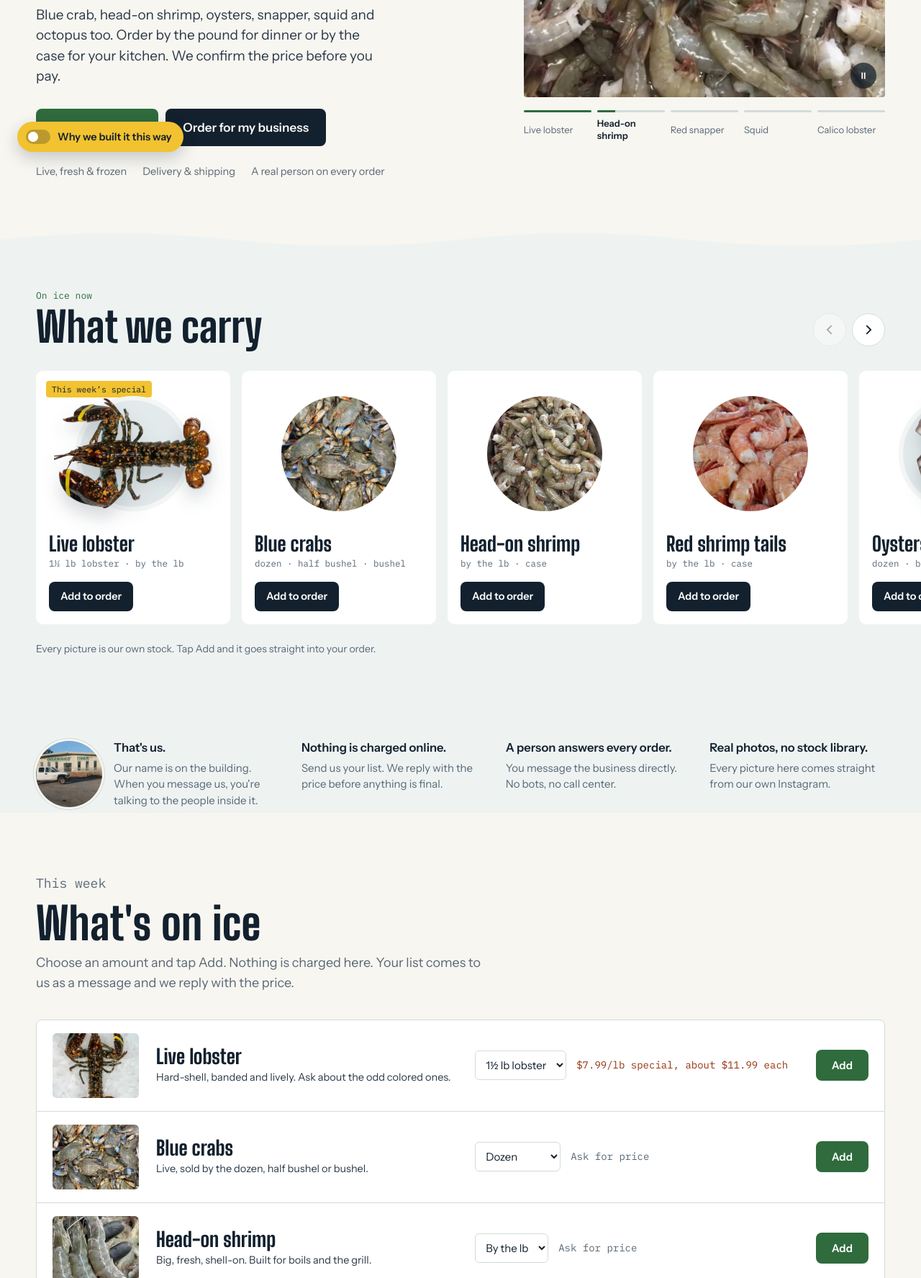
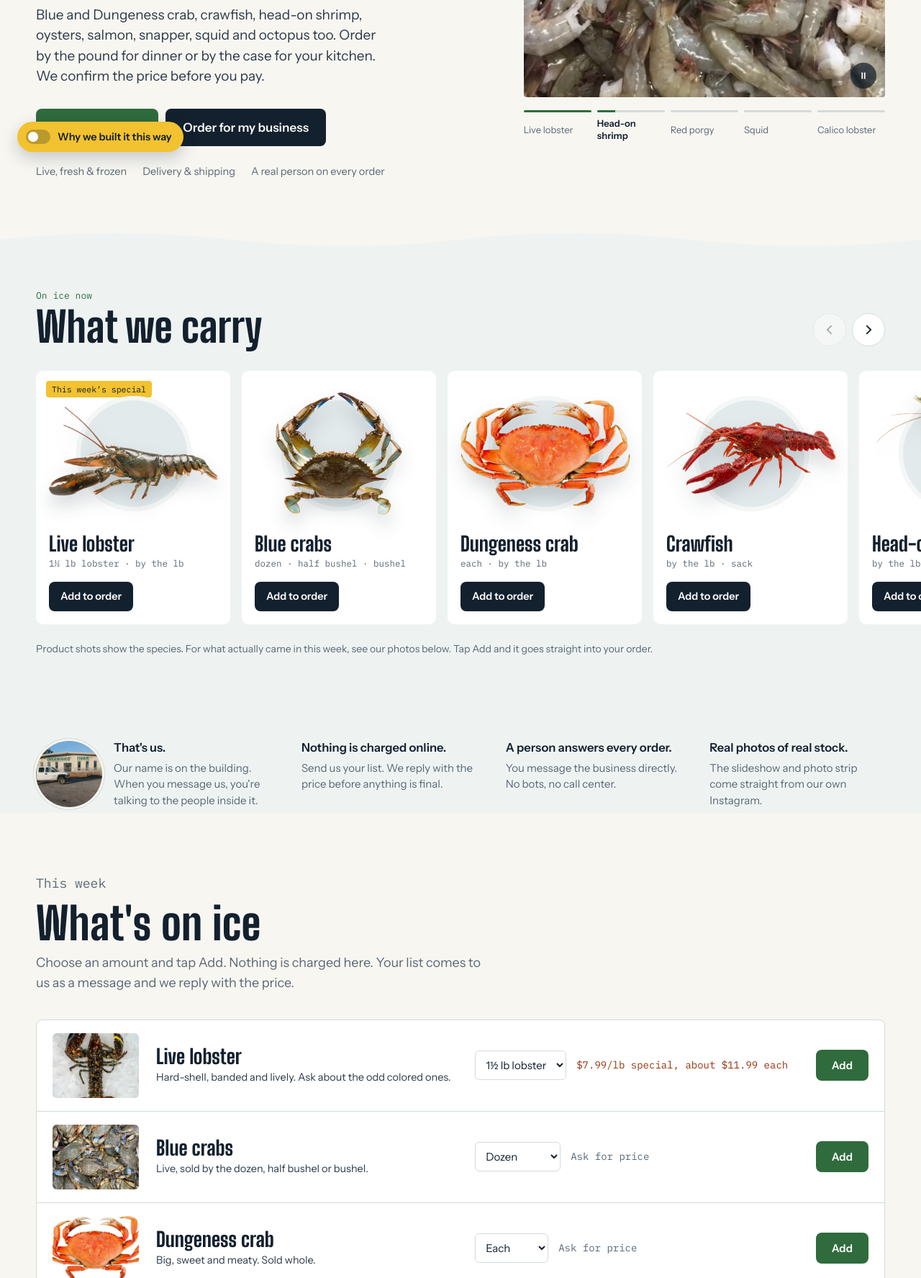
Before and after one commit to Studio1801/overnight-tider, a plain HTML site: page index.html in a window 1280 px wide. Shown: the part 565-2340 px from the top of the page at 72% size. Drawn offline with Linux system fonts and the light colour scheme.

Commit message:
Product shots for the catalog; add Dungeness, crawfish, salmon, red snapper, red porgy
Co-Authored-By: Claude Opus 5.5 <noreply@anthropic.com>
Claude-Session: https://claude.ai/code/session_01XkVdwEuAGN4pEEQ3Tjr2eU

```diff
--- a/index.html
+++ b/index.html
@@ -145,7 +145,7 @@ button{cursor:pointer}
 .card{flex:none;width:250px;scroll-snap-align:start;background:#fff;border-radius:10px;padding:20px 18px 18px;display:grid;gap:4px;align-content:start;position:relative}
 .plate{position:relative;height:190px;display:grid;place-items:center;margin-bottom:12px}
 .plate::before{content:"";position:absolute;width:160px;height:160px;border-radius:50%;background:var(--frost);box-shadow:inset 0 0 0 6px #f4f7f6}
-.plate img{position:relative;max-width:220px;max-height:185px;width:auto;height:auto;object-fit:contain;filter:drop-shadow(0 14px 12px rgba(19,32,46,.18));transition:transform .5s var(--ease);user-select:none;-webkit-user-drag:none}
+.plate img{position:relative;max-width:236px;max-height:170px;width:auto;height:auto;object-fit:contain;filter:drop-shadow(0 14px 12px rgba(19,32,46,.18));transition:transform .5s var(--ease);user-select:none;-webkit-user-drag:none}
 .plate.photo img{width:160px;height:160px;max-width:none;border-radius:50%;object-fit:cover;filter:none;box-shadow:inset 0 0 0 6px #f4f7f6}
 .card:hover .plate img{transform:translateY(-6px) rotate(-3deg) scale(1.04)}
 .card:hover .plate.photo img{transform:scale(1.05)}
@@ -423,7 +423,7 @@ body.why [data-why-on]{outline:2px dashed var(--band);outline-offset:6px;border-
     <div class="hero-copy">
     <p class="kicker rv" style="--d:0ms">For home cooks and restaurants</p>
     <h1 class="h1-anim"><span class="ln"><span style="--d:80ms">Live lobster and</span></span> <span class="ln"><span style="--d:160ms">fresh seafood,</span></span> <span class="ln"><span style="--d:240ms"><span class="band-u">delivered.</span></span></span></h1>
-    <p class="lede rv" style="--d:380ms">Blue crab, head-on shrimp, oysters, snapper, squid and octopus too. Order by the pound for dinner or by the case for your kitchen. We confirm the price before you pay.</p>
+    <p class="lede rv" style="--d:380ms">Blue and Dungeness crab, crawfish, head-on shrimp, oysters, salmon, snapper, squid and octopus too. Order by the pound for dinner or by the case for your kitchen. We confirm the price before you pay.</p>
     <div class="paths rv" style="--d:480ms">
       <a class="btn btn-green" href="#board">Order for home</a>
       <a class="btn btn-ink" href="#bulk">Order for my business</a>
@@ -438,7 +438,7 @@ body.why [data-why-on]{outline:2px dashed var(--band);outline-offset:6px;border-
     <div class="frame">
       <img src="img/crate.webp" alt="A crate of live lobsters with banded claws, one bright orange" width="1080" height="1080" fetchpriority="high" class="sl on" data-i="0">
       <img src="img/shrimp-tray.webp" alt="A steel tray full of fresh head-on shrimp" width="1080" height="1080" loading="lazy" class="sl" data-i="1">
-      <img src="img/snapper-box.webp" alt="Whole red snapper packed in a cooler" width="1080" height="1080" loading="lazy" class="sl" data-i="2">
+      <img src="img/snapper-box.webp" alt="Whole red porgy packed in a cooler" width="1080" height="1080" loading="lazy" class="sl" data-i="2">
       <img src="img/squid.webp" alt="Whole fresh squid piled together" width="1080" height="1080" loading="lazy" class="sl" data-i="3">
       <img src="img/lobster-hero.webp" alt="A calico lobster with yellow claw bands on crushed ice" width="1080" height="1080" loading="lazy" class="sl" data-i="4">
       <button type="button" class="pp" id="showPP" aria-label="Pause slideshow"><svg viewBox="0 0 16 16" aria-hidden="true"><path id="ppIcon" d="M5 3h2v10H5zM9 3h2v10H9z" fill="currentColor"/></svg></button>
@@ -446,7 +446,7 @@ body.why [data-why-on]{outline:2px dashed var(--band);outline-offset:6px;border-
     <div class="dots" role="group" aria-label="Choose a photo">
       <button type="button" class="dot on" data-go="0" aria-label="Show live lobster" aria-current="true"><i><b></b></i><span>Live lobster</span></button>
       <button type="button" class="dot" data-go="1" aria-label="Show head-on shrimp" aria-current="false"><i><b></b></i><span>Head-on shrimp</span></button>
-      <button type="button" class="dot" data-go="2" aria-label="Show red snapper" aria-current="false"><i><b></b></i><span>Red snapper</span></button>
+      <button type="button" class="dot" data-go="2" aria-label="Show red porgy" aria-current="false"><i><b></b></i><span>Red porgy</span></button>
       <button type="button" class="dot" data-go="3" aria-label="Show squid" aria-current="false"><i><b></b></i><span>Squid</span></button>
       <button type="button" class="dot" data-go="4" aria-label="Show calico lobster" aria-current="false"><i><b></b></i><span>Calico lobster</span></button>
     </div>
@@ -461,7 +461,7 @@ body.why [data-why-on]{outline:2px dashed var(--band);outline-offset:6px;border-
     <div class="carry-nav"><button type="button" id="cPrev" aria-label="Scroll back"><svg viewBox="0 0 20 20" aria-hidden="true"><path d="M12.5 4 6.5 10l6 6" fill="none" stroke="currentColor" stroke-width="2" stroke-linecap="round" stroke-linejoin="round"/></svg></button><button type="button" id="cNext" aria-label="Scroll forward"><svg viewBox="0 0 20 20" aria-hidden="true"><path d="m7.5 4 6 6-6 6" fill="none" stroke="currentColor" stroke-width="2" stroke-linecap="round" stroke-linejoin="round"/></svg></button></div>
   </div>
   <div class="track" id="track" tabindex="0" aria-label="Seafood we carry, scroll sideways"></div>
-  <p class="wrap carry-foot">Every picture is our own stock. Tap Add and it goes straight into your order.</p>
+  <p class="wrap carry-foot">Product shots show the species. For what actually came in this week, see our photos below. Tap Add and it goes straight into your order.</p>
 </section>
 
 <section class="promise" aria-label="Who you're buying from">
@@ -469,7 +469,7 @@ body.why [data-why-on]{outline:2px dashed var(--band);outline-offset:6px;border-
     <figure class="us io"><img src="img/building.webp" alt="The Overnight Tider building with the name painted on the front and a white work truck outside" width="440" height="440" loading="lazy"><figcaption><b>That's us.</b><span>Our name is on the building. When you message us, you're talking to the people inside it.</span><span id="usAddr" hidden></span></figcaption></figure>
     <div class="io" style="--d:90ms"><b>Nothing is charged online.</b><span>Send us your list. We reply with the price before anything is final.</span></div>
     <div class="io" style="--d:180ms"><b>A person answers every order.</b><span>You message the business directly. No bots, no call center.</span></div>
-    <div class="io" style="--d:270ms"><b>Real photos, no stock library.</b><span>Every picture here comes straight from our own Instagram.</span></div>
+    <div class="io" style="--d:270ms"><b>Real photos of real stock.</b><span>The slideshow and photo strip come straight from our own Instagram.</span></div>
   </div>
 </section>
 
@@ -532,7 +532,7 @@ body.why [data-why-on]{outline:2px dashed var(--band);outline-offset:6px;border-
     <div class="head io">
       <p class="eyebrow">Our photos</p>
       <h2>What actually came in</h2>
-      <p>Real stock, posted on <a class="tl" href="https://www.instagram.com/overnight_tider/" rel="noopener">@overnight_tider</a>. No stock photography.</p>
+      <p>Real stock, posted on <a class="tl" href="https://www.instagram.com/overnight_tider/" rel="noopener">@overnight_tider</a>. Unedited, straight from our tables.</p>
     </div>
     <div class="reel io">
       <img src="img/oysters.webp" alt="Shucked oysters" loading="lazy" width="401" height="676">
@@ -729,6 +729,10 @@ const ITEMS=[
    units:[{u:"lobster (1½ lb)",label:"1½ lb lobster",price:"$7.99/lb special, about $11.99 each",hot:true},{u:"lb",label:"By the lb",price:"Ask for price"}]},
   {id:"crab",name:"Blue crabs",img:"img/crabs.webp",note:"Live, sold by the dozen, half bushel or bushel.",tag:"Live",
    units:[{u:"dozen",label:"Dozen"},{u:"half bushel",label:"Half bushel"},{u:"bushel",label:"Bushel"}]},
+  {id:"dungeness",name:"Dungeness crab",img:"img/p-dungeness.webp",note:"Big, sweet and meaty. Sold whole.",tag:"Fresh",
+   units:[{u:"each",label:"Each"},{u:"lb",label:"By the lb"}]},
+  {id:"crawfish",name:"Crawfish",img:"img/p-crawfish.webp",note:"Live crawfish for a proper boil.",tag:"Live",
+   units:[{u:"lb",label:"By the lb"},{u:"sack",label:"Sack"}]},
   {id:"shrimp",name:"Head-on shrimp",img:"img/shrimp.webp",note:"Big, fresh, shell-on. Built for boils and the grill.",tag:"Fresh",
    units:[{u:"lb",label:"By the lb"},{u:"case",label:"Case"}]},
   {id:"tails",name:"Red shrimp tails",img:"img/tails.webp",note:"Sweet tails, easy to peel.",tag:"Fresh or frozen",
@@ -737,7 +741,10 @@ const ITEMS=[
    units:[{u:"dozen",label:"Dozen"},{u:"box",label:"Box"}]},
   {id:"squid",name:"Squid",img:"img/squid.webp",note:"Whole, fresh. Good for frying or the grill.",tag:"Fresh",units:[{u:"lb",label:"By the lb"}]},
   {id:"octopus",name:"Octopus",img:"img/octopus.webp",note:"Whole, ready for the grill.",tag:"Fresh or frozen",units:[{u:"lb",label:"By the lb"}]},
-  {id:"fish",name:"Whole fish",img:"img/snapper.webp",note:"Red snapper and whatever else came in. Ask what's fresh.",tag:"Fresh",units:[{u:"lb",label:"By the lb"}]}
+  {id:"salmon",name:"Whole salmon",img:"img/p-salmon.webp",note:"Whole fish, cleaned or left as is. Ask about fillets.",tag:"Fresh",units:[{u:"lb",label:"By the lb"},{u:"each",label:"Whole fish"}]},
+  {id:"snapper",name:"Red snapper",img:"img/p-snapper.webp",note:"Whole red snapper, great fried or on the grill.",tag:"Fresh",units:[{u:"lb",label:"By the lb"}]},
+  {id:"porgy",name:"Red porgy",img:"img/p-porgy.webp",note:"Also called red sea bream. Sweet white meat, best whole.",tag:"Fresh",units:[{u:"lb",label:"By the lb"}]},
+  {id:"fish",name:"Other whole fish",img:"img/snapper.webp",note:"Whatever else came in this week. Ask what's fresh.",tag:"Fresh",units:[{u:"lb",label:"By the lb"}]}
 ];
 
 const $=id=>document.getElementById(id);
@@ -750,7 +757,7 @@ const EP=SHOP.endpoint||SHOP.alertsEndpoint||"";
 const esc=t=>String(t).replace(/[&<>"]/g,c=>({"&":"&amp;","<":"&lt;",">":"&gt;",'"':"&quot;"}[c]));
 function track(name,params={}){try{(window.dataLayer=window.dataLayer||[]).push({event:name,...params});if(window.gtag)gtag("event",name,params);if(window.va)window.va("event",{name,data:params})}catch(e){}}
 async function post(type,data){if(!EP)throw new Error("no endpoint");await fetch(EP,{method:"POST",mode:"no-cors",headers:{"Content-Type":"text/plain;charset=utf-8"},body:JSON.stringify({type,...data,page:location.href,ts:new Date().toISOString()})})}
-const label=(u,q)=>{if(u==="lb")return q+" lb";if(u.startsWith("lobster"))return q+(q===1?" lobster":" lobsters")+" (1½ lb)";const pl={box:"boxes",bushel:"bushels","half bushel":"half bushels",dozen:"dozen",case:"cases"};return q+" "+(q===1?u:(pl[u]||u+"s"))};
+const label=(u,q)=>{if(u==="lb")return q+" lb";if(u.startsWith("lobster"))return q+(q===1?" lobster":" lobsters")+" (1½ lb)";const pl={each:"",sack:"sacks",box:"boxes",bushel:"bushels","half bushel":"half bushels",dozen:"dozen",case:"cases"};return u==="each"?q+(q===1?" whole":" whole"):q+" "+(q===1?u:(pl[u]||u+"s"))};
 
 /* ---------- this week's board ---------- */
 let cur=ITEMS[0].id;const unitSel={};
@@ -1006,7 +1013,7 @@ const WHY=[
  [".hero-copy h1","A headline that says what you sell","Live lobster, fresh seafood, delivered. A stranger understands what you do in about three seconds. Vague or clever headlines make people leave.","Every visitor who stays past the first screen is a possible order."],
  [".paths","Two doors: home and business","Home cooks go straight to this week's list. Restaurants and caterers go to the wholesale form, where the big repeat orders are.","Each buyer gets to the right place in one tap instead of guessing."],
  ["#show","Your real crates, not stock photos","The slideshow shows what is actually in your crates and coolers this week. The biggest doubt about buying seafood online is \"is this real and is it fresh\".","Proof of real stock is what turns a curious visitor into a buyer."],
- ["#track","What we carry, at a glance","A sideways row of everything you sell, right under the first screen. Visitors see the full range in seconds and can add any of it without scrolling down.","Shows the whole menu early, so more people find the thing they came for."],
+ ["#track","What we carry, at a glance","A sideways row of everything you sell, shown as clean product shots so each species is easy to recognize, right under the first screen. Visitors see the full range in seconds and can add any of it without scrolling down.","Shows the whole menu early, so more people find the thing they came for."],
  [".promise","Answering the three doubts before they're asked","Are you a real business? Will I get charged online? Is there a person? Your building, \"nothing charged online\" and \"a person answers\" settle all three.","Trust is the cheapest way to raise how many visitors order."],
  ["#boardList","Every item, size and price in one list","Customers see everything in one scroll and add it without messaging you first. Prices come from your sheet, so \"Ask for price\" disappears once you fill them in.","Posted prices cut the back-and-forth DMs that make people give up."],
  [".planner","Party sizes","Turns \"how much do I need for 15 people?\" into a ready order. Party and event buyers order more per order than anyone else.","Bigger orders from the same number of customers."],
@@ -1056,10 +1063,10 @@ const WHY=[
 })();
 
 /* ---------- what we carry ---------- */
-const CARRY={lobster:{cut:"img/cut-lobster.webp"},crab:{photo:"img/crabs.webp"},shrimp:{photo:"img/shrimp-tray.webp"},tails:{photo:"img/tails.webp"},oyster:{cut:"img/cut-oyster.webp"},fish:{cut:"img/cut-snapper.webp",name:"Red snapper"},squid:{photo:"img/squid.webp"},octopus:{cut:"img/cut-octopus.webp"}};
+const CARRY={lobster:{cut:"img/p-lobster.webp"},crab:{cut:"img/p-bluecrab.webp"},dungeness:{cut:"img/p-dungeness.webp"},crawfish:{cut:"img/p-crawfish.webp"},shrimp:{cut:"img/p-shrimp.webp"},tails:{photo:"img/tails.webp"},oyster:{cut:"img/p-oyster.webp"},salmon:{cut:"img/p-salmon.webp"},snapper:{cut:"img/p-snapper.webp"},porgy:{cut:"img/p-porgy.webp"},squid:{cut:"img/p-squid.webp"},octopus:{cut:"img/cut-octopus.webp"}};
 function renderCarry(){
   const t=$("track");if(!t)return;
-  t.innerHTML=ITEMS.filter(it=>CARRY[it.id]).map(it=>{const c=CARRY[it.id],out=it.status==="out",u=it.units[0],hot=u.hot&&!out;
+  t.innerHTML=Object.keys(CARRY).map(item).filter(Boolean).map(it=>{const c=CARRY[it.id],out=it.status==="out",u=it.units[0],hot=u.hot&&!out;
     return `<article class="card" data-id="${it.id}">${out?'<span class="tag out">Sold out this week</span>':hot?'<span class="tag">This week’s special</span>':it.status==="limited"?'<span class="tag">Going fast</span>':""}
       <div class="plate${c.photo?" photo":""}"><img src="${c.cut||c.photo}" alt="${esc(c.name||it.name)}" loading="lazy" draggable="false"></div>
       <h3>${esc(c.name||it.name)}</h3><p class="how">${it.units.map(x=>x.label.toLowerCase()).join(" · ")}</p>
--- a/stock-template.csv
+++ b/stock-template.csv
@@ -3,9 +3,14 @@ special,,,on,Lobster special Thu to Sun: 1½ lb lobsters at $7.99/lb.
 lobster,1½ lb lobster,"$7.99/lb special, about $11.99 each",in,
 crab,dozen,,in,
 crab,bushel,,in,
+dungeness,each,,in,
+crawfish,lb,,in,
 shrimp,lb,,in,
 tails,lb,,in,
 oyster,dozen,,in,
 squid,lb,,in,
 octopus,lb,,in,
+salmon,lb,,in,
+snapper,lb,,in,
+porgy,lb,,in,
 fish,lb,,in,
```
Also changed, not shown: img/cut-lobster.webp (deleted), img/cut-oyster.webp (deleted), img/cut-snapper.webp (deleted), img/p-bluecrab.webp (added), img/p-crawfish.webp (added), img/p-dungeness.webp (added), img/p-lobster.webp (added), img/p-oyster.webp (added), img/p-porgy.webp (added), img/p-salmon.webp (added), img/p-shrimp.webp (added), img/p-snapper.webp (added), img/p-squid.webp (added).
